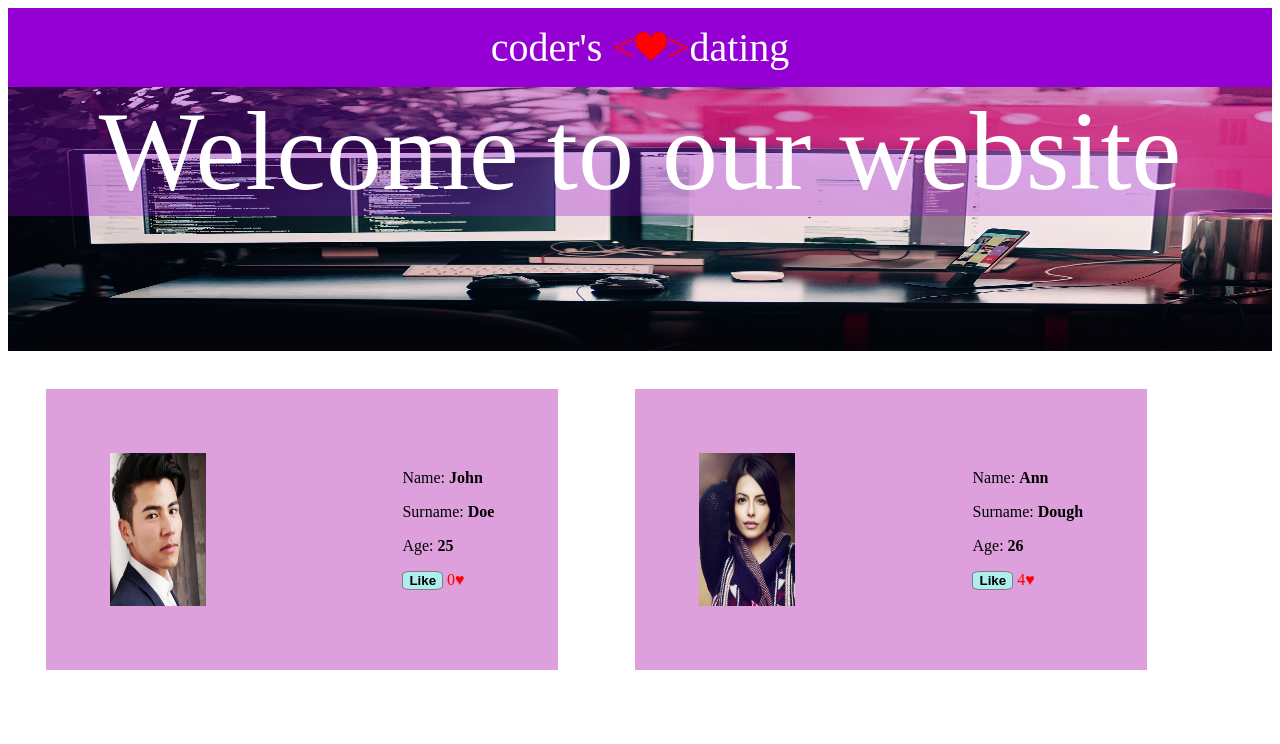
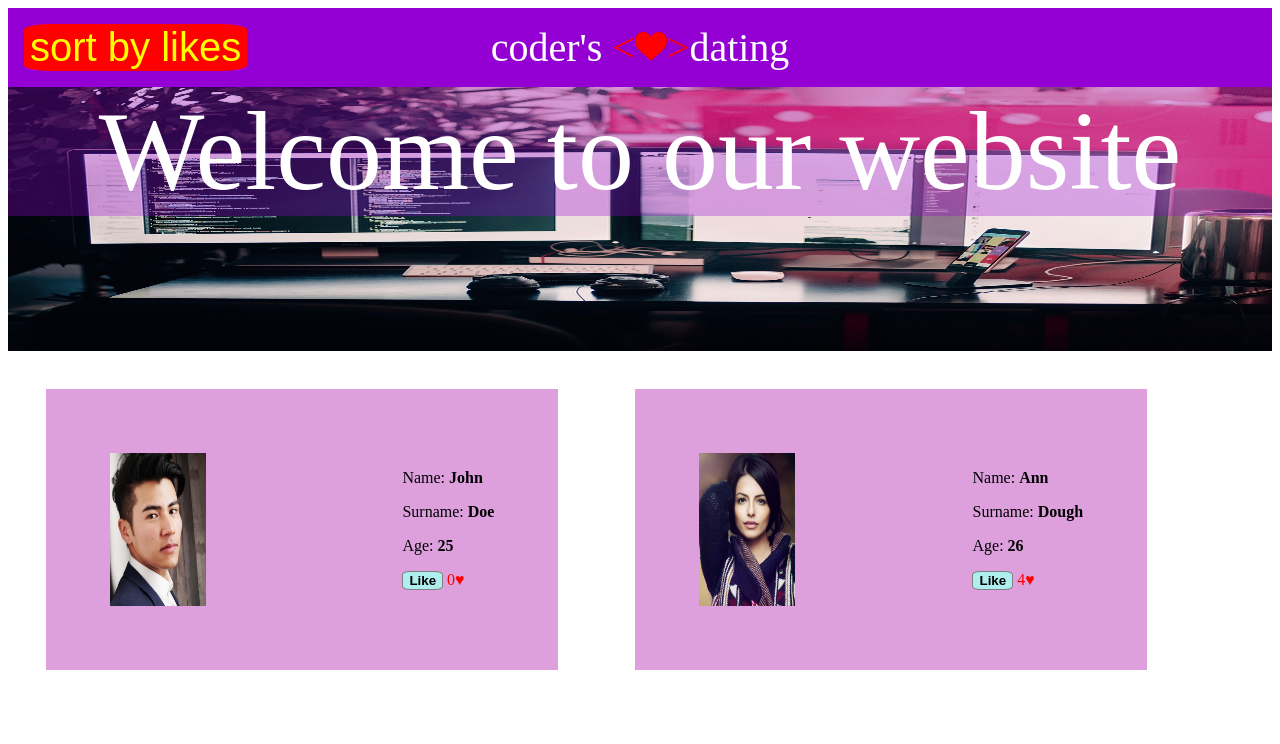
Before and after one commit to MatthiasLiszt/FSWD40-CodeReview-05, a plain HTML site: page index.html in a window 1280 px wide. Shown: the top 744 px of the page. Drawn offline with Linux system fonts and the light colour scheme.

Commit message:
change it

```diff
--- a/css/coderdating.css
+++ b/css/coderdating.css
@@ -73,3 +73,15 @@ footer span{
  border: solid grey thin;
  border-radius: 20%;
 }
+
+#sortButton{
+ position: fixed;
+ text-decoration: none;
+ top: 3vh;
+ left: 3vh;
+ font-size: 5vh;
+ color: yellow;
+ border: none;
+ background-color: red;
+ border-radius: 12%;
+}
--- a/index.html
+++ b/index.html
@@ -10,6 +10,7 @@
 <footer><hr/>
 coder's &lt;<span>&hearts;</span>&gt; dating
 </footer>
+<div id="sortIt"></div>
 <script src="js/myscript.js"></script>
 </body>
 </html>
--- a/js/myscript.js
+++ b/js/myscript.js
@@ -26,6 +26,7 @@ function loadContent(){
 }
 
 loadContent();
+addSortButton();
 
 function incrementLikes(id){
  console.log("likes of id "+id+" with name "+Persons[id].name+" "+Persons[id].surname);
@@ -33,3 +34,30 @@ function incrementLikes(id){
  console.log("likes change to "+Persons[id].likes);
  loadContent();
 };
+
+function sortIt(){
+ var Sorted=JSON.parse(JSON.stringify(Persons));
+ var maxlikes=0;
+ var j=0;
+
+ for(var i=0;i<Sorted.length;++i)
+  {
+   Persons.map(function(x){
+             if(x.likes>maxlikes)
+              {var swap=Sorted[j];
+               Sorted[j]=x;maxlikes=x.likes;
+               Sorted[i]=swap;
+              }
+
+   });
+   ++j;
+  }
+ Persons=Sorted;
+ loadContent();
+}
+
+function addSortButton(){
+ var newElement=document.getElementById('sortIt');
+ newElement.innerHTML="<button id='sortButton' onclick='sortIt()'>sort by likes</button>";
+ console.log('sort button added');
+}
```
